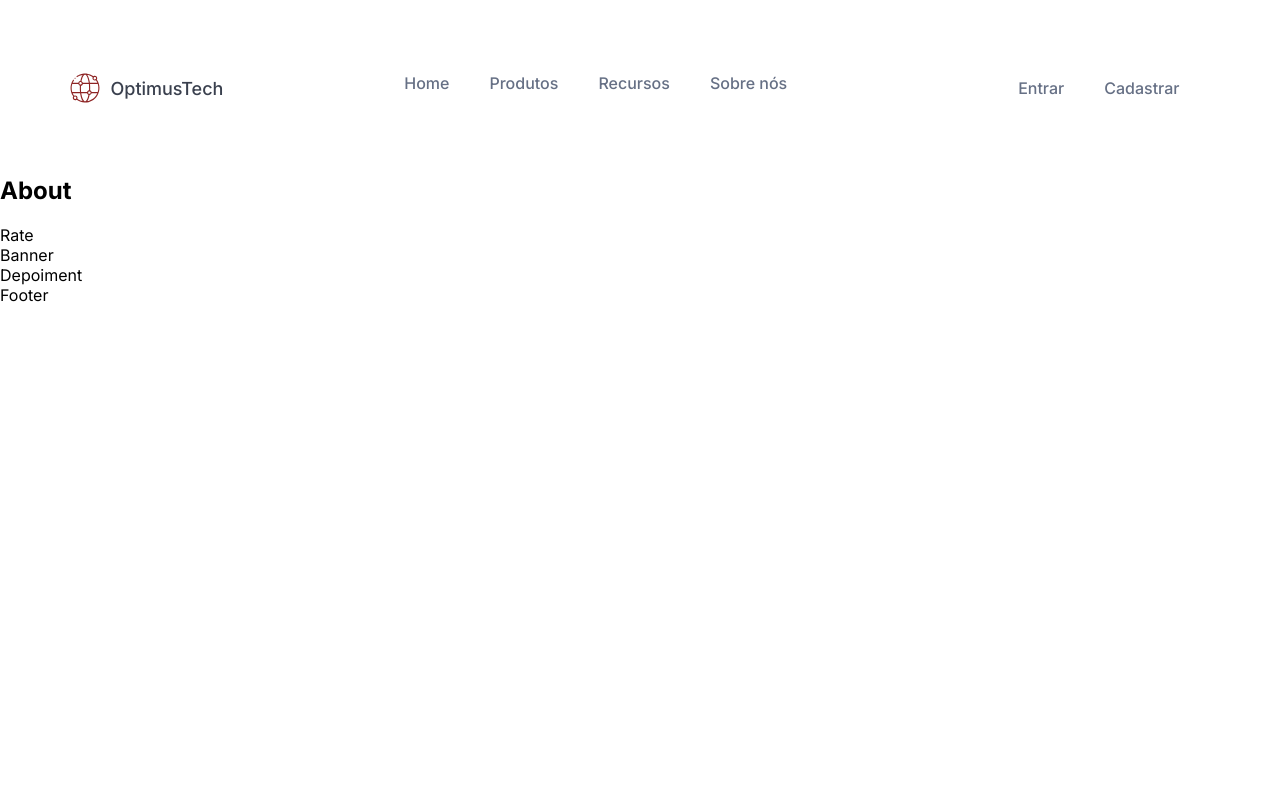
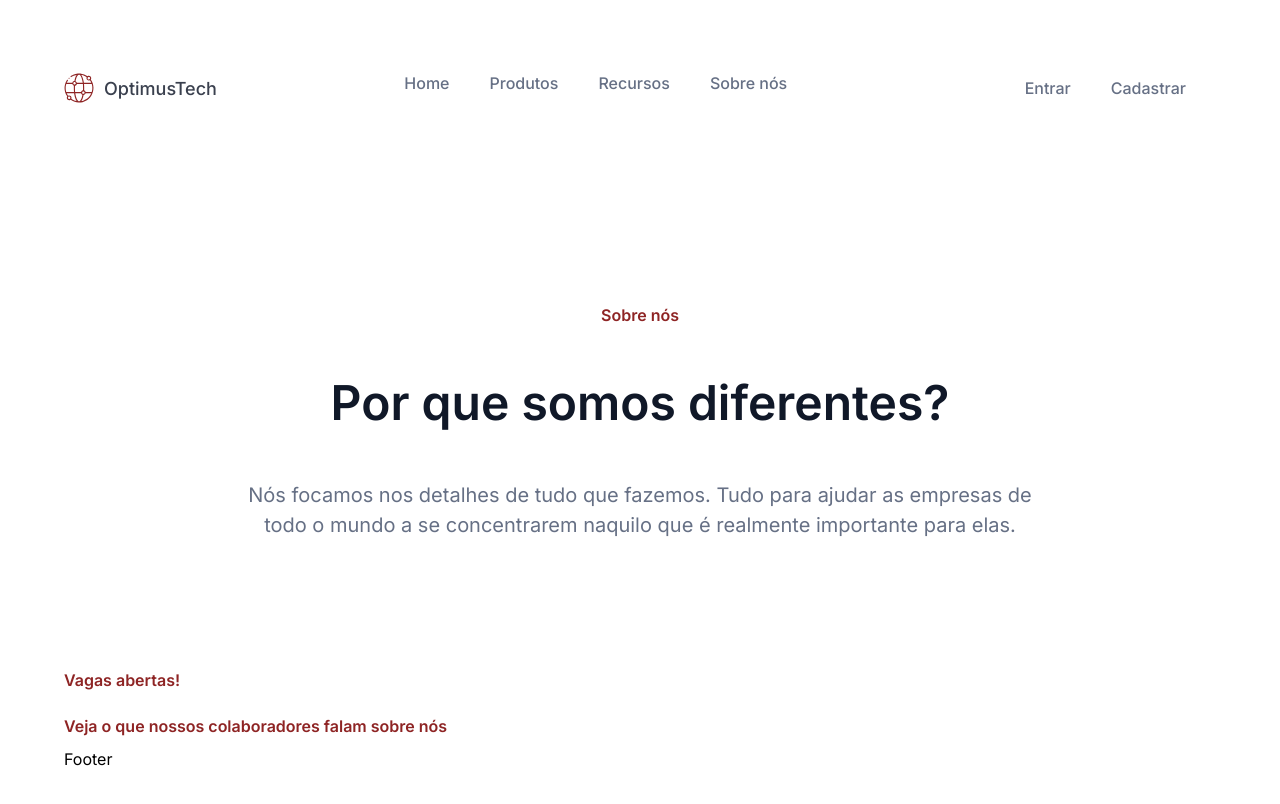
Before and after one commit to decobaccili/OptimusTech, a plain HTML site: page index.html in a window 1280 px wide. Drawn offline with Linux system fonts and the light colour scheme.

Commit message:
set section'about'

```diff
--- a/index.html
+++ b/index.html
@@ -33,22 +33,27 @@
   <main>
   <!--About-->
     <section class="about">
-      <h1> About </h1>
+      <h2 class="section__title"> Sobre nós </h2>
+      <h3 class="section__subtitle">Por que somos diferentes?</h3>
+      <p class="section__text">Nós focamos nos detalhes de tudo que fazemos. Tudo para ajudar as empresas de <br> todo o mundo a se concentrarem naquilo que é realmente importante para elas.</p>
     </section>
 
   <!--Rate-->
     <section class="rate">
-      Rate
+      <div></div>
+      <div></div>
+      <div></div>
+      <div></div>
     </section>
 
  <!--Banner-->
     <section class="banner">
-    Banner
+      <h2 class="section__title"> Vagas abertas! </h2>
     </section>
 
 <!--Depoiment-->
     <section class="depoiment">
-Depoiment
+      <h2 class="section__title"> Veja o que nossos colaboradores falam sobre nós </h2>
     </section>
 
 <!--Footer-->
--- a/style.css
+++ b/style.css
@@ -7,8 +7,9 @@ body{
 }
 
 header{
+  width: 90%;
   display: flex;
-  justify-content: space-around;
+  justify-content: space-between;
   margin: 30px auto;
   padding: 20px 0;
 }
@@ -16,6 +17,7 @@ header{
 .logo{
   display: flex;
   align-items: center;
+  cursor: pointer;
 }
 
 .logo__img{
@@ -51,6 +53,7 @@ header{
 .menu__item:hover{
   color:#3a404e;
   cursor: pointer;
+  transition: 0.3s;
 }
 
 .login__list{
@@ -78,5 +81,40 @@ header{
   color: #fff;
   cursor: pointer;
   border-radius: 8px;
+  transition: 0.3s;
+}
 
+main{
+  width: 90%;
+  display: flex;
+  flex-direction: column;
+  justify-content: space-around;
+  margin: 30px auto;
+  padding: 20px 0;
 }
+
+.about{
+  display: inline-block;
+  justify-content: center;
+  text-align: center;
+  padding: 96px 0 96px 0;
+}
+
+.section__title{
+  color: #8E2424;
+  font-size: 16px;
+  font-weight: 600;
+}
+
+.section__subtitle{
+  color: #101828;
+  font-size: 48px;
+  font-weight: 600;
+}
+
+.section__text{
+  color: #667085;
+  font-size: 20px;
+  line-height: 30px;
+  font-weight: 400;
+}
```
